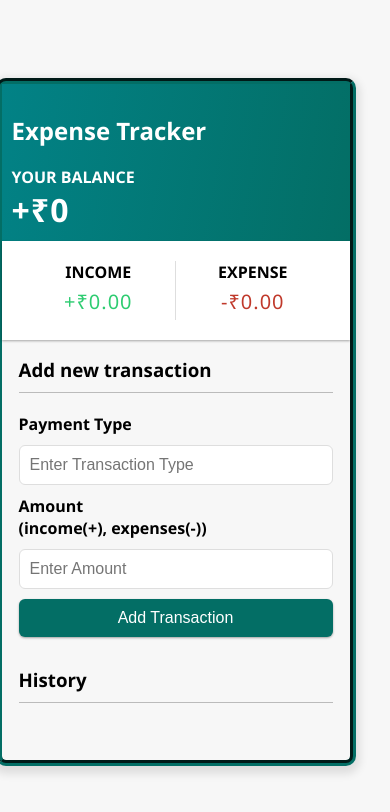
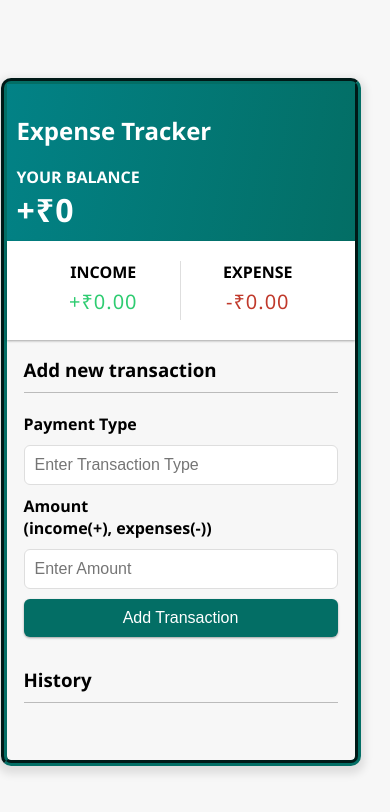
Before and after one commit to rajeshg0ud/expenseTracker, a React (Create React App) app: page / in a window 390 px wide. Shown: the top 812 px of the page. Built offline with nearby package versions, Linux system fonts and the light colour scheme.

Commit message:
Add files via upload

```diff
--- a/src/App.css
+++ b/src/App.css
@@ -178,6 +178,7 @@ input[type='number'].error {
   @media (max-width: 767px){
     body{
       width: 90%;
+      margin-left: 5px;
     }
     .container {
       width: 360px;
```
